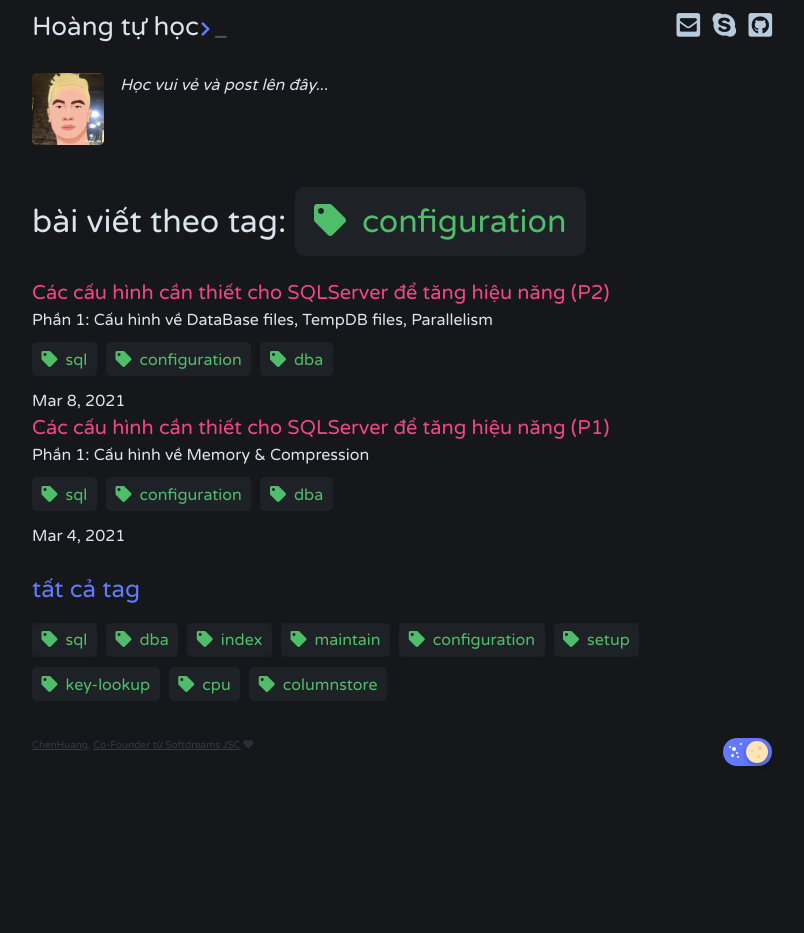
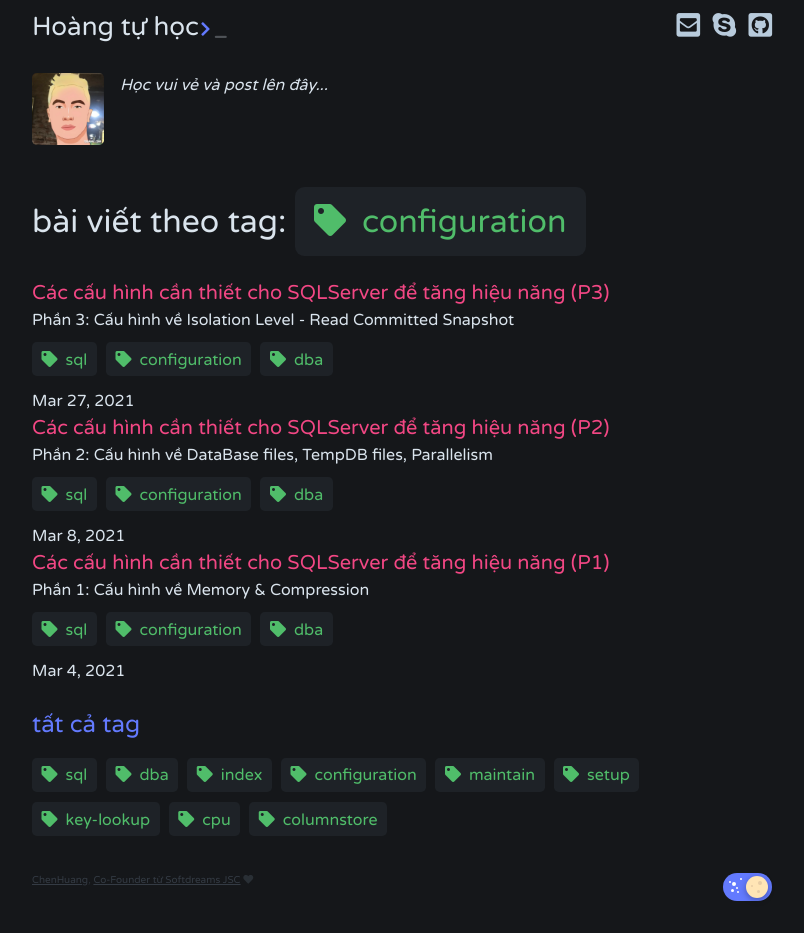
Before and after one commit to chenhuang511/chenhuang511.github.io, a Jekyll site: the page built from tag/configuration.md, in a window 1280 px wide. Shown: the whole page, without its empty margins (238-1042 px from the left). Built offline with Jekyll 4.4.1, drawn with Linux system fonts in a browser that asks for light colours; before the commit the page ends 900 px from its top, so only the background shows below that; part of the change alters nothing that is shown.

Commit message:
new post configuration p3

````diff
--- a/_posts/2021-03-08-sqlperf-1-config-checklist-2.md
+++ b/_posts/2021-03-08-sqlperf-1-config-checklist-2.md
@@ -1,7 +1,7 @@
 ---
 layout: post
 title:  "Các cấu hình cần thiết cho SQLServer để tăng hiệu năng (P2)"
-description: "Phần 1: Cấu hình về DataBase files, TempDB files, Parallelism"
+description: "Phần 2: Cấu hình về DataBase files, TempDB files, Parallelism"
 tags: sql configuration dba
 ---
 
--- /dev/null
+++ b/_posts/2021-03-27-sqlperf-1-config-checklist-3.md
@@ -0,0 +1,94 @@
+---
+layout: post
+title:  "Các cấu hình cần thiết cho SQLServer để tăng hiệu năng (P3)"
+description: "Phần 3: Cấu hình về Isolation Level - Read Committed Snapshot"
+tags: sql configuration dba
+---
+
+> Nếu ứng dụng không nhất thiết phải lấy ra kết quả cực kỳ mới mỗi giây,
+> hạ level của Isolation trong SQL Server sẽ cải thiện hiệu năng rất đáng kể
+
+Thông thường **Hạ Isolation Level** là kỹ thuật được nhắc đến đầu tiên khi phải xử lý các vấn đề liên quan đến ```Block/Deadlock```.
+
+Để đảm bảo tính nhất quán/toàn vẹn của dữ liệu, SQLServer mặc định thiết lập chế độ Lock dữ liệu (.../Table/Row/Index/.../Page) khá nghiêm ngặt. Khi một tài nguyên đang được 1 Transaction chiếm khóa độc quyền (**X** lock) thì các transaction khác không thể đọc được tài nguyên này. Điều này dẫn đến các vấn đề Block/Deadlock. Cụ thể ta sẽ làm rõ ở một post khác chuyên về **Lock/Block/Deadlock**.
+
+Dễ hiểu hơn đó là các câu query SELECT trên 1 dữ liệu buộc phải chờ các câu UPDATE/DELETE trên dữ liệu đó chạy xong (hoặc gần xong) mới có thể chạy và lấy về dữ liệu; hoặc các câu SELECT này không thể lấy về được dữ liệu luôn.
+
+Phương án đẹp nhất luôn là phân được ```Read/Write``` transaction và route chúng vào các node khác nhau trong 1 Clustered Database. Kiến trúc ```AAG``` của SQLServer cho phép route như vậy. Tuy nhiên kỹ thuật này đòi hỏi thiết kế từ ban đầu phải chuẩn từ DB đến Code Backend. Hoặc nếu không cũng là 1 bigUpdate ở Backend để cung cấp các luồng ```ReadOnly``` hay ```ReadWrite``` riêng rẽ.
+
+Bởi vì việc App phải sử dụng thêm 1 Datasource ReadOnly song song với Datasource ReadWrite mặc định; các Service/Repository phải được chỉ rõ là đang sử dụng ReadOnly hay ReadWrite transaction; hay ở DB thực hiện Route ReadOnly chuẩn cho AAG;...đều tương đối phức tạp.
+
+Vì vậy Hạ Isolation Level về **Read Committed Snapshot** là cách tương đối đơn giản và dễ áp dụng hơn. Kỹ thuật này cho phép SQLServer đánh version dữ liệu trong 1 DB và quản lý các version cũ của dữ liệu trong TempDB.
+
+Điều này có nghĩa là các transaction có thể truy cập và lấy về tài nguyên ở version cũ hơn trong TempDB, thay vì chờ transaction khác nhả lock trên tài nguyên này.
+
+Cũng đồng nghĩa với việc dữ liệu có thể không phải là mới nhất, tuy nhiên như từ đầu đã đề cập, nếu người dùng ứng dụng của bạn không nhất thiết phải sử dụng dữ liệu mới đến từng giây, thì đó là điều có thể chấp nhận được.
+
+## Vậy hạ thì hạ như nào?
+
+![image](/assets/meme/enough.png)
+
+SQL Server có Isolation mặc định là **```READ COMMITED```**, và nó là một trong hệ thống các level sau:
+
+![image](/assets/images/sqlperf-1-config-7.png)
+
+Có thể thấy mặc định READ COMMITTED không cho phép ta đọc các dữ liệu _**Dirty**_ tức là các dữ liệu chưa được commit.
+
+```READ COMMITTED SNAPSHOT``` là một phần của ```READ COMMITTED```, và là Isolation Level mặc định của **Azure SQL Database**.
+* Đương nhiên, do hỗ trợ đánh version và đọc từ TempDB, sử dụng Level ```READ COMMITTED SNAPSHOT``` cũng sẽ mất chi phí lưu trữ trên RAM/Disk dành cho TempDB.
+
+### Action
+
+Ta có thể set READ COMMITTED SNAPSHOT level cho DB như sau:
+
+```sql
+ALTER DATABASE MyDB SET READ_COMMITTED_SNAPSHOT ON
+GO
+```
+
+Nhưng Microsoft lại không nói rằng, nếu không ngắt hết các session đang kết nối với DB, câu query SET trên sẽ chạy non-stop :))
+
+Vì vậy chiến thuật đúng là:
+* Chạy ở giờ thấp điểm của hệ thống.
+* Ngắt ứng dụng đang sử dụng DB, và thực hiện SET level.
+
+```sql
+USE master
+GO
+
+/**
+ * Cut off live connections
+ * This will roll back any open transactions after 60 seconds and
+ * restricts access to the DB to logins with sysadmin, dbcreator or
+ * db_owner roles
+ */
+ALTER DATABASE MyDB SET RESTRICTED_USER WITH ROLLBACK AFTER 60 SECONDS
+GO
+
+-- Enable RCSI for MyDB
+ALTER DATABASE MyDB SET READ_COMMITTED_SNAPSHOT ON
+GO
+
+-- Allow connections to be established once again
+ALTER DATABASE MyDB SET MULTI_USER
+GO
+
+-- Check the status afterwards to make sure it worked
+SELECT is_read_committed_snapshot_on
+FROM sys.databases
+WHERE [name] = 'MyDB'
+```
+
+Và kết quả thành công khi ta có như hình dưới, nó là kết quả của câu ```SELECT is_read_committed_snapshot_on...``` ở trên:
+
+![image](/assets/images/sqlperf-1-config-8.png)
+
+**Nếu chúng ta đang sử dụng AAG, ta phải thực hiện các query trên trên tất cả các Node trong cụm AAG.**
+
+## Tham khảo
+
+[https://docs.microsoft.com/en-us/sql/connect/jdbc/understanding-isolation-levels?view=sql-server-ver15](https://docs.microsoft.com/en-us/sql/connect/jdbc/understanding-isolation-levels?view=sql-server-ver15)
+
+[https://willwarren.com/2015/10/12/sql-server-read-committed-snapshot/](https://willwarren.com/2015/10/12/sql-server-read-committed-snapshot/)
+
+[https://www.brentozar.com/archive/2013/01/implementing-snapshot-or-read-committed-snapshot-isolation-in-sql-server-a-guide/](https://www.brentozar.com/archive/2013/01/implementing-snapshot-or-read-committed-snapshot-isolation-in-sql-server-a-guide/)
````
Also changed, not shown: assets/images/sqlperf-1-config-7.png (added), assets/images/sqlperf-1-config-8.png (added), assets/meme/enough.png (added).
